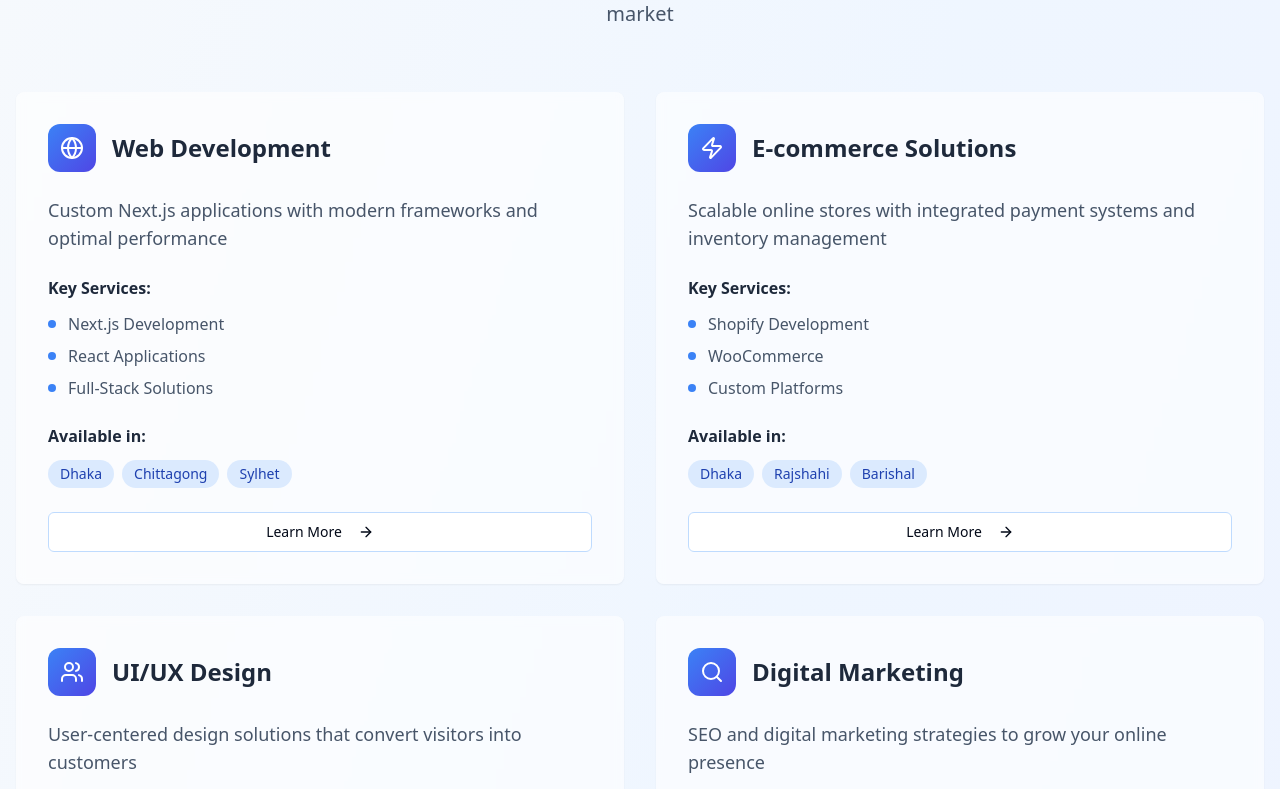
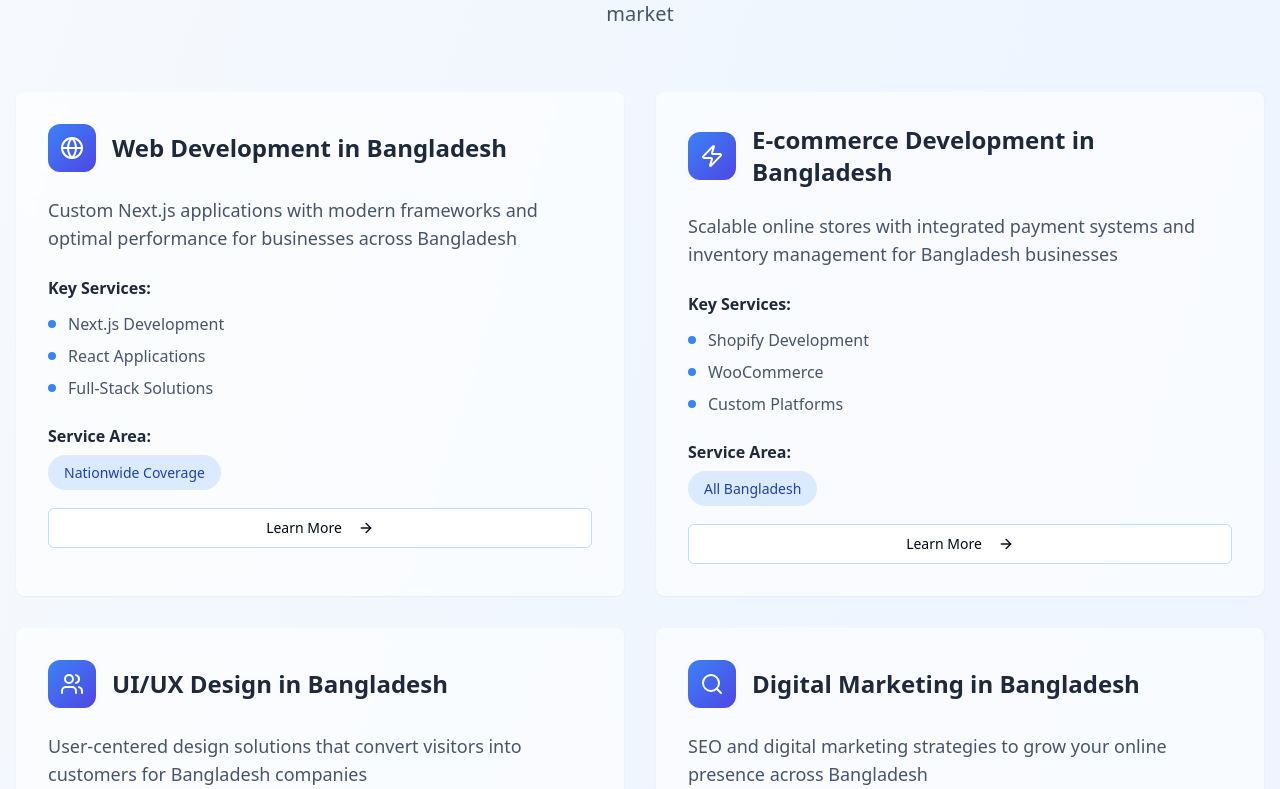
Before and after one commit to wthriver/seo-thrive-forge, a React (Vite) app: page / in a window 1280 px wide. Shown: the part 991-1780 px from the top of the page. Built offline with nearby package versions, Linux system fonts and the light colour scheme.

Commit message:
Fix: Update service URLs
Update service URLs to focus on service in Bangladesh, removing location-specific mentions.

```diff
--- a/src/components/ServicesGrid.tsx
+++ b/src/components/ServicesGrid.tsx
@@ -7,31 +7,31 @@ const ServicesGrid = () => {
   const services = [
     {
       icon: Globe,
-      title: 'Web Development',
-      description: 'Custom Next.js applications with modern frameworks and optimal performance',
+      title: 'Web Development in Bangladesh',
+      description: 'Custom Next.js applications with modern frameworks and optimal performance for businesses across Bangladesh',
       features: ['Next.js Development', 'React Applications', 'Full-Stack Solutions'],
-      locations: ['Dhaka', 'Chittagong', 'Sylhet']
+      coverage: 'Nationwide Coverage'
     },
     {
       icon: Zap,
-      title: 'E-commerce Solutions',
-      description: 'Scalable online stores with integrated payment systems and inventory management',
+      title: 'E-commerce Development in Bangladesh',
+      description: 'Scalable online stores with integrated payment systems and inventory management for Bangladesh businesses',
       features: ['Shopify Development', 'WooCommerce', 'Custom Platforms'],
-      locations: ['Dhaka', 'Rajshahi', 'Barishal']
+      coverage: 'All Bangladesh'
     },
     {
       icon: Users,
-      title: 'UI/UX Design',
-      description: 'User-centered design solutions that convert visitors into customers',
+      title: 'UI/UX Design in Bangladesh',
+      description: 'User-centered design solutions that convert visitors into customers for Bangladesh companies',
       features: ['User Research', 'Prototyping', 'Design Systems'],
-      locations: ['Dhaka', 'Chittagong', 'Khulna']
+      coverage: 'Remote & On-site'
     },
     {
       icon: Search,
-      title: 'Digital Marketing',
-      description: 'SEO and digital marketing strategies to grow your online presence',
+      title: 'Digital Marketing in Bangladesh',
+      description: 'SEO and digital marketing strategies to grow your online presence across Bangladesh',
       features: ['SEO Optimization', 'Content Strategy', 'PPC Campaigns'],
-      locations: ['All Bangladesh', 'Remote Services']
+      coverage: 'Bangladesh-wide Services'
     }
   ];
 
@@ -69,17 +69,10 @@ const ServicesGrid = () => {
             </div>
 
             <div className="mb-6">
-              <h4 className="font-semibold text-slate-800 mb-3">Available in:</h4>
-              <div className="flex flex-wrap gap-2">
-                {service.locations.map((location, idx) => (
-                  <span
-                    key={idx}
-                    className="px-3 py-1 bg-blue-100 text-blue-800 rounded-full text-sm font-medium"
-                  >
-                    {location}
-                  </span>
-                ))}
-              </div>
+              <h4 className="font-semibold text-slate-800 mb-3">Service Area:</h4>
+              <span className="px-4 py-2 bg-blue-100 text-blue-800 rounded-full text-sm font-medium">
+                {service.coverage}
+              </span>
             </div>
 
             <Button
```
Also changed, not shown: src/data/seoData.json (+12 -12 lines).
